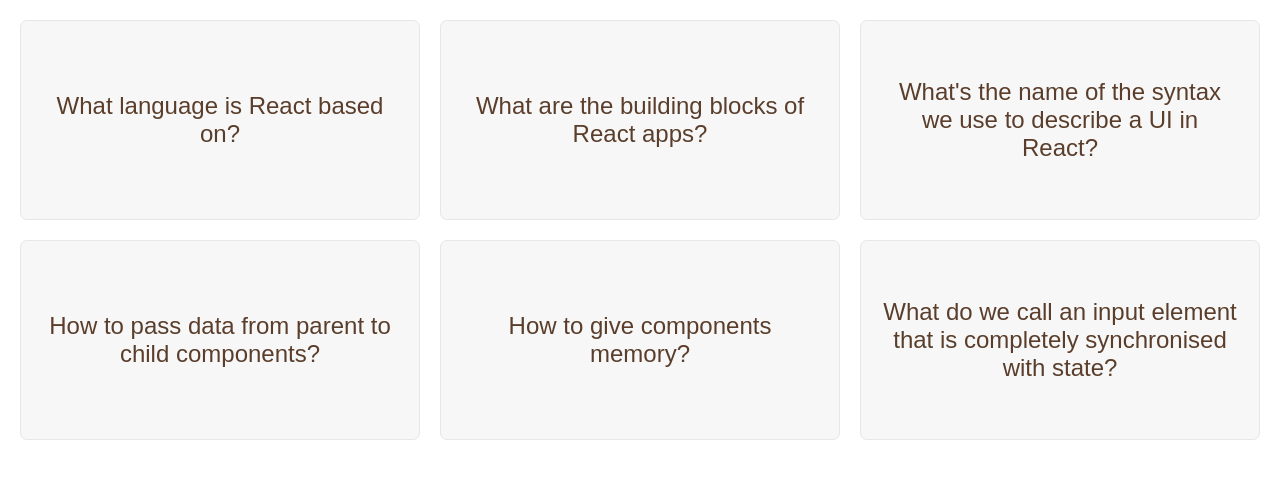
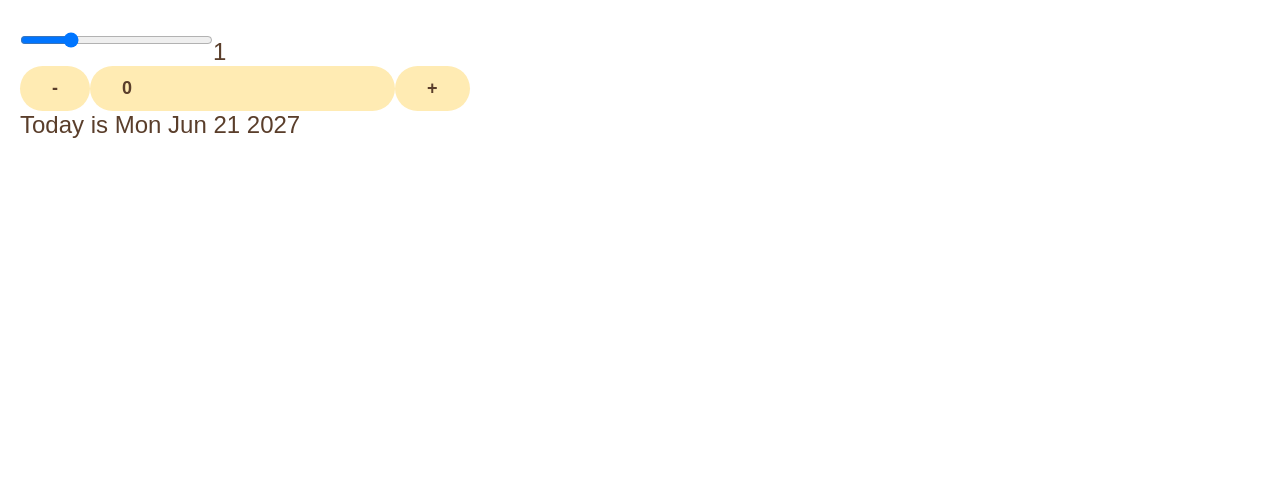
Before and after one commit to Tegaaumu/ReactProject, a React (Vite) app: page / in a window 1280 px wide. Shown: the top 478 px of the page. Built offline with nearby package versions, Linux system fonts and the light colour scheme.

Commit message:
updated the date project

```diff
--- /dev/null
+++ b/src/DateCounter.jsx
@@ -0,0 +1,70 @@
+import { useState } from "react";
+// import "./styles.css";
+
+export default function App() {
+  return (
+    <div className="App">
+      <Counter />
+    </div>
+  );
+}
+
+function Counter() {
+  const [count, setCount] = useState(0);
+  const [step, setStep] = useState(1);
+  // const [range, setRange] = useState(0);
+
+  function handleReset() {
+    setStep(0);
+    setCount(1);
+  }
+
+  const date = new Date("june 21 2027");
+  date.setDate(date.getDate() + count);
+
+  return (
+    <div>
+      <div>
+        <input
+          type="range"
+          min="0"
+          max="10"
+          value={step}
+          onChange={(e) => setStep(Number(e.target.value))}
+        />
+        <span>{step}</span>
+        <br />
+        {/* <button onClick={() => setStep((c) => c - 1)}>-</button>
+        <span>Step: {step}</span>
+        <button onClick={() => setStep((c) => c + 1)}>+</button> */}
+      </div>
+
+      <div>
+        <button onClick={() => setCount((c) => c - step)}>-</button>
+        <input
+          type="text"
+          value={count}
+          onChange={(e) => setCount(Number(e.target.value))}
+        />
+        {/* <span>Count: {count}</span> */}
+        <button onClick={() => setCount((c) => c + step)}>+</button>
+      </div>
+
+      <p>
+        <span>
+          {count === 0
+            ? "Today is "
+            : count > 0
+              ? `${count} days from today is `
+              : `${Math.abs(count)} days ago was `}
+        </span>
+        <span>{date.toDateString()}</span>
+      </p>
+      {count !== 0 || step !== 1 ? (
+        <div>
+          <button onClick={handleReset}>Reset</button>
+        </div>
+      ) : null}
+    </div>
+  );
+}
--- a/src/main.jsx
+++ b/src/main.jsx
@@ -2,13 +2,14 @@
 import "./index.css";
 import "./style.css";
 import ReactDOM from "react-dom/client";
-import App from "./App";
-import FlashCards from "./FlashCards";
+// import App from "./App";
+// import FlashCards from "./FlashCards";
+import DateCounter from "./DateCounter";
 
 const root = ReactDOM.createRoot(document.getElementById("root"));
 
 root.render(
   <React.StrictMode>
-    <FlashCards />
+    <DateCounter />
   </React.StrictMode>,
 );
```
